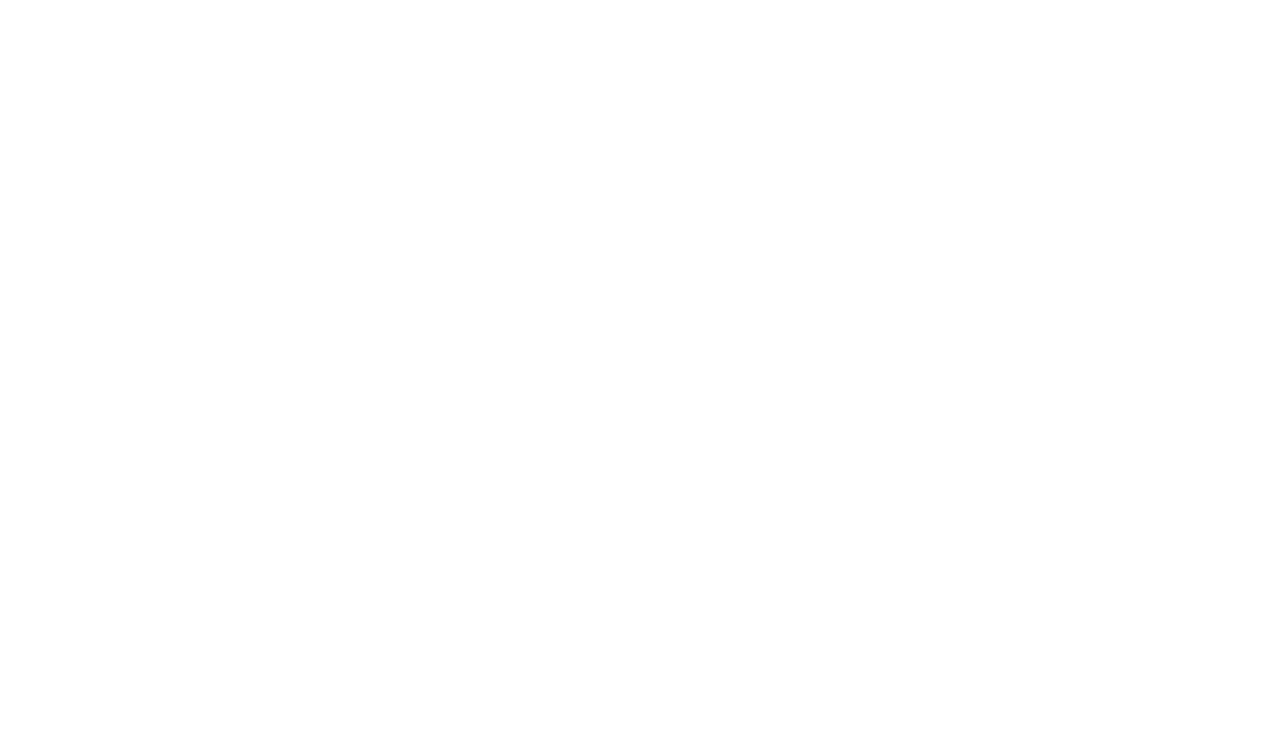
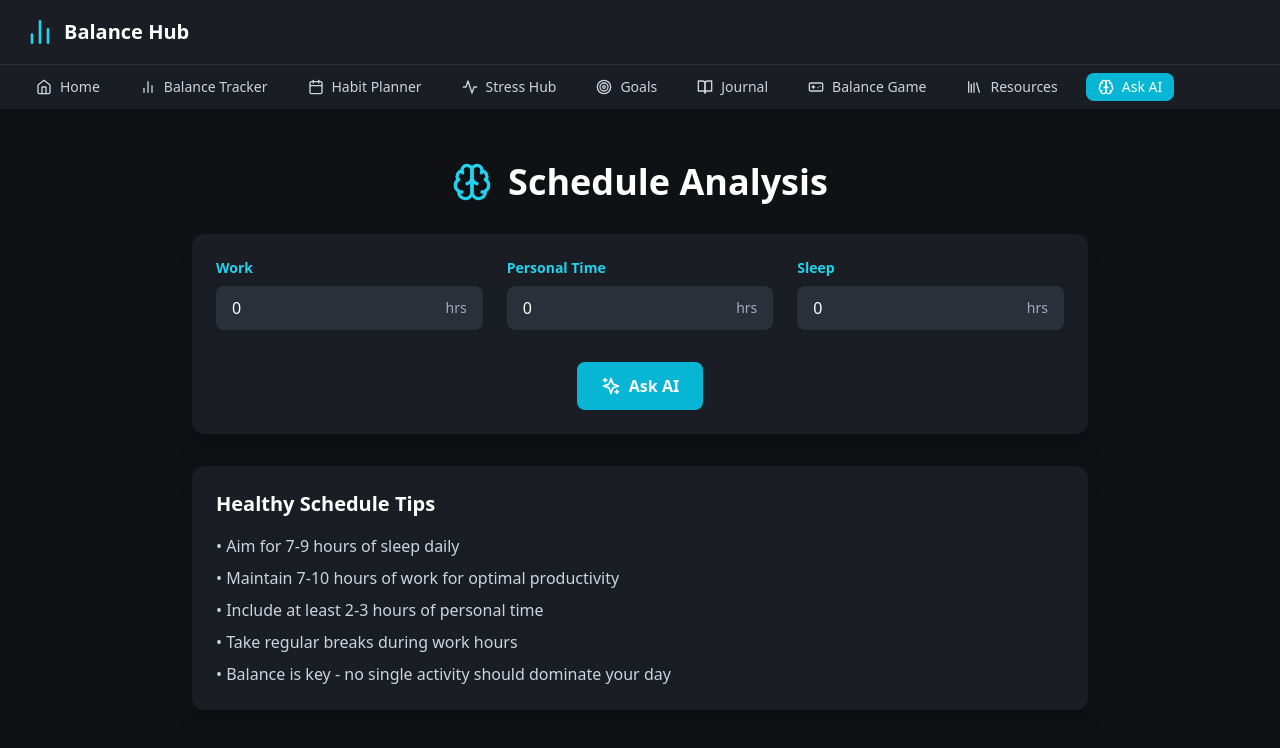
Before and after one commit to Vrajesh-Sharma/Balance-Hub, a React (Vite) app: page /ask-ai in a window 1280 px wide. Before the commit this address had no page. Shown: the top 748 px of the page. Built offline with nearby package versions, Linux system fonts and the light colour scheme.

Commit message:
added AskAI

```diff
--- a/index.html
+++ b/index.html
@@ -2,7 +2,7 @@
 <html lang="en">
   <head>
     <meta charset="UTF-8" />
-    <link rel="icon" type="image/svg+xml" href="/vite.svg" />
+    <link rel="icon" type="image/svg+xml" href="/balance.svg" />
     <meta name="viewport" content="width=device-width, initial-scale=1.0" />
     <title>Balance Hub</title>
   </head>
--- a/src/App.tsx
+++ b/src/App.tsx
@@ -9,6 +9,7 @@
 import Journal from './pages/Journal';
 import Game from './pages/Game';
 import Resources from './pages/Resources';
+import AskAI from './pages/AskAI';
 
 function App() {
   return (
@@ -23,6 +24,7 @@
           <Route path="journal" element={<Journal />} />
           <Route path="game" element={<Game />} />
           <Route path="resources" element={<Resources />} />
+          <Route path="ask-ai" element={<AskAI />} />
         </Route>
       </Routes>
     </BrowserRouter>
--- /dev/null
+++ b/src/components/BalanceIcon.tsx
@@ -0,0 +1,28 @@
+import * as React from "react";
+
+interface SVGComponentProps extends React.SVGProps<SVGSVGElement> {}
+
+const BalanceIcon: React.FC<SVGComponentProps> = (props) => (
+  <svg
+    id="Layer_1"
+    xmlns="http://www.w3.org/2000/svg"
+    xmlnsXlink="http://www.w3.org/1999/xlink"
+    x="0px"
+    y="0px"
+    width="256px"
+    height="173px"
+    viewBox="0 0 256 173"
+    enableBackground="new 0 0 256 173"
+    xmlSpace="preserve"
+    {...props}
+  >
+    <path d="M128.253,56.864c15.186,0,27.432-12.247,27.432-27.432S143.536,2,128.253,2 c-15.186,0-27.432,12.247-27.432,27.432C100.918,44.716,113.165,56.864,128.253,56.864z M64.571,136.32h-49.28 c-15.969,0-16.851-24.395,0.294-24.395H58.3l24.493-36.054c7.25-9.895,15.48-14.598,27.138-14.598h36.544 c11.659,0,19.888,4.311,27.138,14.598l24.591,36.054h43.01c17.243,0,16.165,24.395,0.588,24.395h-49.28 c-3.919,0-8.622-1.372-11.365-5.584l-18.811-26.844l-0.098,67.209H94.844l-0.098-67.209l-18.811,26.844 C73.192,134.85,68.49,136.32,64.571,136.32z" />
+    <path d="M223.729,103.771C240.387,103.771,254,90.248,254,73.5s-13.524-30.271-30.271-30.271 s-30.182,13.613-30.182,30.361C193.547,90.248,207.07,103.771,223.729,103.771z M222.057,76.067 c-5.553-1.94-9.016-4.747-9.016-9.732c0-4.597,3.045-8.21,8.628-9.344v-4.986h4.179v4.747c3.463,0,5.971,0.716,7.822,1.702 l-1.702,5.971c-1.373-0.567-3.612-1.523-6.687-1.523c-3.075,0-4.747,1.523-4.747,3.045c0,2.09,1.94,2.896,6.12,4.597 c5.702,2.09,8.359,4.986,8.359,9.732s-2.896,8.359-9.016,9.732v4.747h-4.179v-4.597c-3.612,0-7.254-0.955-9.016-1.94l1.523-6.12 c1.94,0.955,4.986,2.09,8.21,2.09c3.463,0,5.165-1.523,5.165-3.612S226.057,77.62,222.057,76.067z" />
+    <path d="M54.468,75.815c6.637-5.836,7.464-16.004,1.603-22.766l0,0c-5.836-6.637-16.004-7.464-22.766-1.603L31,53.45 l-2.304-2.004c-6.637-5.836-16.931-5.034-22.766,1.603l0,0C0.069,59.711,0.895,69.98,7.532,75.815l23.092,23.668L54.468,75.815z" />
+    <g id="shopping_cart" />
+    <g id="cross" />
+    <g id="leaf" />
+  </svg>
+);
+
+export default BalanceIcon;
--- a/src/components/Layout.tsx
+++ b/src/components/Layout.tsx
@@ -11,7 +11,8 @@
   GamepadIcon,
   Library,
   Menu,
-  X
+  X,
+  Brain
 } from 'lucide-react';
 
 const navItems = [
@@ -23,6 +24,7 @@
   { icon: BookOpen, label: 'Journal', path: '/journal' },
   { icon: GamepadIcon, label: 'Balance Game', path: '/game' },
   { icon: Library, label: 'Resources', path: '/resources' },
+  { icon: Brain, label: 'Ask AI', path: '/ask-ai' },
 ];
 
 export default function Layout() {
--- /dev/null
+++ b/src/pages/AskAI.tsx
@@ -0,0 +1,178 @@
+import React, { useState } from 'react';
+import { Brain, Sparkles } from 'lucide-react';
+
+interface ScheduleItem {
+  activity: string;
+  hours: number;
+}
+
+const AskAI: React.FC = () => {
+  const [scheduleItems, setScheduleItems] = useState<ScheduleItem[]>([
+    { activity: 'Work', hours: 0 },
+    { activity: 'Personal Time', hours: 0 },
+    { activity: 'Sleep', hours: 0 },
+  ]);
+
+  const [message, setMessage] = useState<string>('');
+  const [messageType, setMessageType] = useState<'success' | 'warning' | 'error'>('success');
+  const [showMessage, setShowMessage] = useState(false);
+
+  const handleHoursChange = (index: number, hours: number) => {
+    const newSchedule = [...scheduleItems];
+    newSchedule[index].hours = hours;
+    setScheduleItems(newSchedule);
+    setShowMessage(false); // Hide message when input changes
+  };
+
+  const handleAnalyzeClick = () => {
+    setShowMessage(true);
+    analyzeSchedule(scheduleItems);
+  };
+
+  const analyzeSchedule = (schedule: ScheduleItem[]) => {
+    const workHours = schedule.find(item => item.activity === 'Work')?.hours || 0;
+    const personalHours = schedule.find(item => item.activity === 'Personal Time')?.hours || 0;
+    const sleepHours = schedule.find(item => item.activity === 'Sleep')?.hours || 0;
+    const totalHours = workHours + personalHours + sleepHours;
+
+    // Check if total hours exceed 24
+    if (totalHours > 24) {
+      setMessage('Total hours cannot exceed 24 hours in a day!');
+      setMessageType('error');
+      return;
+    }
+
+    // Analyze sleep patterns
+    if (sleepHours < 6) {
+      setMessage('You need more sleep! Aim for at least 7-8 hours of sleep for better health.');
+      setMessageType('error');
+      return;
+    }
+
+    if (sleepHours > 10) {
+      setMessage('You might be sleeping too much. Try to balance your sleep schedule.');
+      setMessageType('warning');
+      return;
+    }
+
+    // Analyze work-life balance
+    if (workHours > 10) {
+      setMessage('Too much work time. Consider reducing work hours for better work-life balance.');
+      setMessageType('error');
+      return;
+    }
+
+    if (workHours < 7 && totalHours > 0) {
+      setMessage('Consider dedicating more time to work for better productivity.');
+      setMessageType('warning');
+      return;
+    }
+
+    // Analyze personal time
+    if (personalHours < 2 && totalHours > 0) {
+      setMessage('Try to allocate more personal time for better mental health.');
+      setMessageType('warning');
+      return;
+    }
+
+    if (personalHours > 8) {
+      setMessage('Consider balancing your personal time with other activities.');
+      setMessageType('warning');
+      return;
+    }
+
+    // Ideal balance
+    if (workHours >= 7 && workHours <= 10 &&
+        sleepHours >= 7 && sleepHours <= 9 &&
+        personalHours >= 2 && personalHours <= 8) {
+      setMessage('Great job! Your schedule shows a healthy balance between work, rest, and personal time.');
+      setMessageType('success');
+      return;
+    }
+
+    if (totalHours === 0) {
+      setMessage('Please enter your daily schedule hours before analysis.');
+      setMessageType('warning');
+    } else {
+      setMessage('Your schedule needs some adjustments to achieve better balance.');
+      setMessageType('warning');
+    }
+  };
+
+  return (
+    <div className="container mx-auto px-4 py-8">
+      <div className="max-w-4xl mx-auto">
+        {/* Header Section */}
+        <div className="flex items-center justify-center mb-8">
+          <Brain className="h-10 w-10 text-cyan-400 mr-4" />
+          <h1 className="text-4xl font-bold text-white">Schedule Analysis</h1>
+        </div>
+
+        {/* Main Content Card */}
+        <div className="bg-gray-800 rounded-xl shadow-xl p-6 mb-8">
+          <div className="grid gap-6 md:grid-cols-3 mb-8">
+            {scheduleItems.map((item, index) => (
+              <div key={item.activity} className="space-y-2">
+                <label className="block text-cyan-400 text-sm font-semibold">
+                  {item.activity}
+                </label>
+                <div className="relative">
+                  <input
+                    type="number"
+                    min="0"
+                    max="24"
+                    value={item.hours}
+                    onChange={(e) => handleHoursChange(index, Number(e.target.value))}
+                    className="w-full bg-gray-700 text-white rounded-lg px-4 py-2.5 focus:ring-2 focus:ring-cyan-400 focus:outline-none"
+                    placeholder="Hours"
+                  />
+                  <span className="absolute right-4 top-1/2 -translate-y-1/2 text-gray-400 text-sm">
+                    hrs
+                  </span>
+                </div>
+              </div>
+            ))}
+          </div>
+
+          {/* Ask AI Button */}
+          <div className="flex justify-center">
+            <button
+              onClick={handleAnalyzeClick}
+              className="flex items-center gap-2 bg-cyan-500 hover:bg-cyan-600 text-white px-6 py-3 rounded-lg font-semibold transition-colors duration-200 transform hover:scale-105"
+            >
+              <Sparkles className="h-5 w-5" />
+              Ask AI
+            </button>
+          </div>
+
+          {/* Analysis Message */}
+          {showMessage && message && (
+            <div className={`mt-8 p-4 rounded-lg text-center font-medium ${
+              messageType === 'success'
+                ? 'bg-green-900/50 text-green-400 border border-green-400'
+                : messageType === 'warning'
+                  ? 'bg-yellow-900/50 text-yellow-400 border border-yellow-400'
+                  : 'bg-red-900/50 text-red-400 border border-red-400'
+            }`}>
+              {message}
+            </div>
+          )}
+        </div>
+
+        {/* Tips Section */}
+        <div className="bg-gray-800 rounded-xl shadow-xl p-6">
+          <h2 className="text-xl font-semibold text-white mb-4">Healthy Schedule Tips</h2>
+          <ul className="space-y-2 text-gray-300">
+            <li>• Aim for 7-9 hours of sleep daily</li>
+            <li>• Maintain 7-10 hours of work for optimal productivity</li>
+            <li>• Include at least 2-3 hours of personal time</li>
+            <li>• Take regular breaks during work hours</li>
+            <li>• Balance is key - no single activity should dominate your day</li>
+          </ul>
+        </div>
+      </div>
+    </div>
+  );
+};
+
+export default AskAI;
--- a/src/pages/Home.tsx
+++ b/src/pages/Home.tsx
@@ -1,5 +1,6 @@
 import React from 'react';
 import { motion } from 'framer-motion';
+import { useNavigate } from 'react-router-dom';
 import {
   BarChart2,
   Calendar,
@@ -16,6 +17,12 @@
 };
 
 export default function Home() {
+  const navigate = useNavigate();
+
+  const handleGetStarted = () => {
+    navigate('/ask-ai');
+  };
+
   return (
     <div className="space-y-20 py-10">
       {/* Hero Section */}
@@ -97,7 +104,11 @@
         <p className="text-xl text-gray-300 mb-8">
           Join thousands of others who have already improved their work-life balance.
         </p>
-        <button className="bg-cyan-500 hover:bg-cyan-600 text-white px-8 py-3 rounded-lg font-bold transition-colors">
+        <button
+          onClick={handleGetStarted}
+          className="bg-cyan-500 hover:bg-cyan-600 text-white px-8 py-3 rounded-lg font-bold transition-colors transform hover:scale-105 duration-200 flex items-center justify-center gap-2 mx-auto"
+        >
+          <Brain className="h-5 w-5" />
           Get Started Now
         </button>
       </motion.section>
```
Also changed, not shown: public/balance.svg (added).
